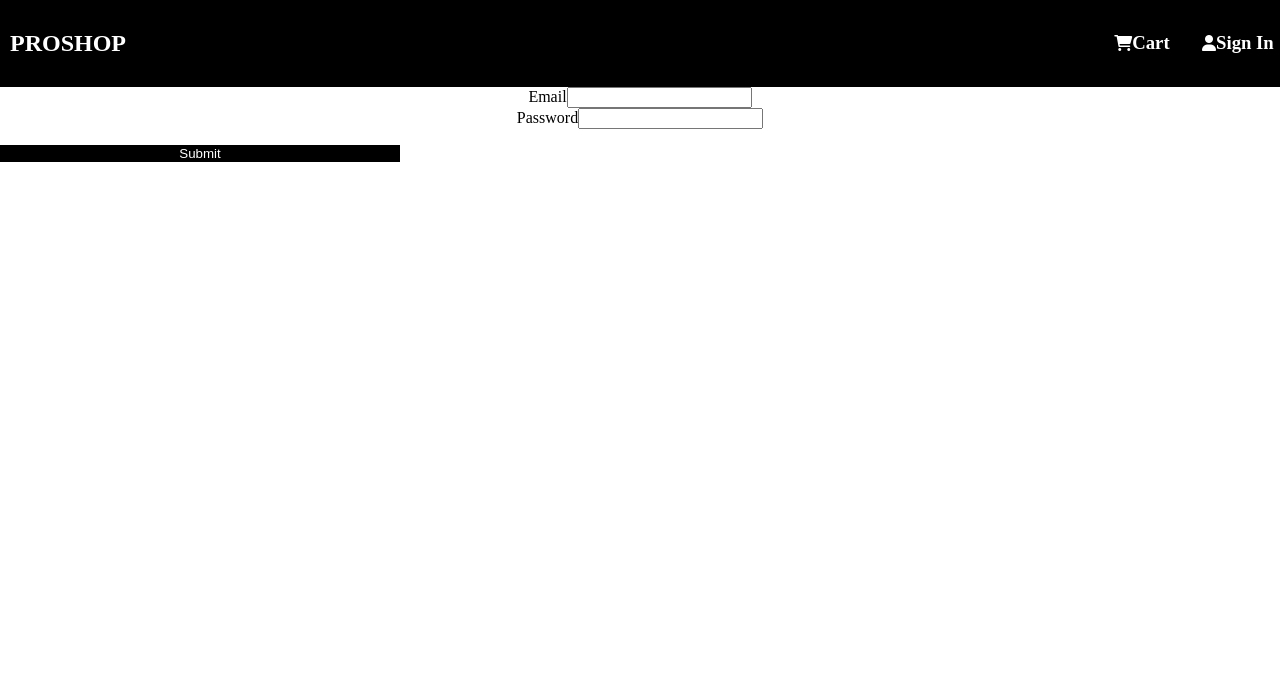
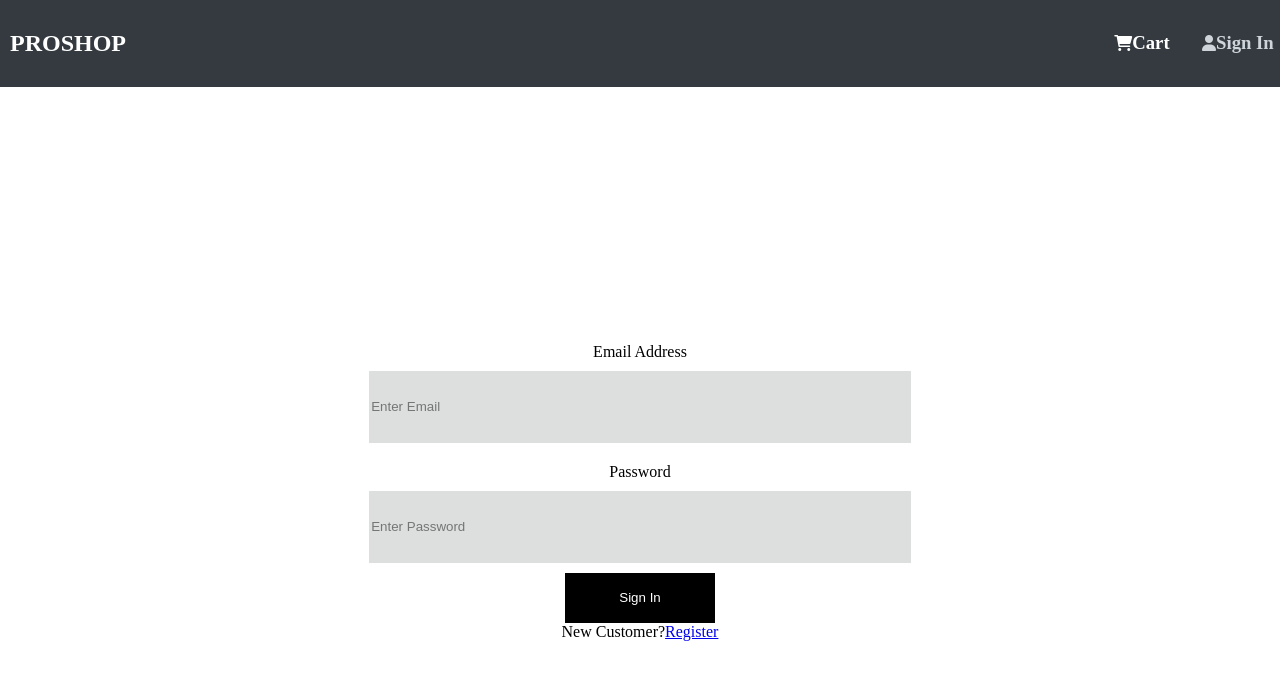
Before and after one commit to abeni-ga/proshop, a React (Create React App) app: page /signin in a window 1280 px wide. Shown: the top 680 px of the page. Built offline with nearby package versions, Linux system fonts and the light colour scheme.

Commit message:
fix some errors

```diff
--- a/src/components/Header/Header.styles.scss
+++ b/src/components/Header/Header.styles.scss
@@ -1,10 +1,10 @@
 header {
-  background-color: black;
+  background-color: #343a40;
   width: 100%;
   padding: 10px;
   display: flex;
   justify-content: space-between;
-  color: white;
+  color: #ced4da;
 }
 
 .buttons {
--- a/src/components/button/button.component.jsx
+++ b/src/components/button/button.component.jsx
@@ -3,7 +3,9 @@ import "./button.styles.scss";
 const Button = ({ children, ...otherProps }) => {
   return (
     <div className="button-container">
-      <button {...otherProps}>{children}</button>
+      <button className="btn" {...otherProps}>
+        {children}
+      </button>
     </div>
   );
 };
--- a/src/components/button/button.styles.scss
+++ b/src/components/button/button.styles.scss
@@ -1,11 +1,12 @@
 .button-container {
-  min-width: 200px;
-  max-width: 400px;
-  max-height: 90px;
-  min-height: 50px;
-  display: flex;
-  align-items: center;
-  button {
+  background-color: red;
+  max-width: 250px;
+  min-width: 150px;
+  max-height: 50px;
+  min-height: min-content;
+
+  height: 50px;
+  .btn {
     color: white;
     border: none;
     background-color: black;
--- a/src/components/input/input.component.jsx
+++ b/src/components/input/input.component.jsx
@@ -5,7 +5,9 @@ const Input = ({ label, ...props }) => {
   const [field, meta] = useField(props);
   return (
     <div className="input-container">
-      <label htmlFor={props.id || props.name}>{label}</label>
+      <div>
+        <label htmlFor={props.id || props.name}>{label}</label>
+      </div>
       <input className="text-input" {...field} {...props} />
       {meta.touched && meta.error ? (
         <div className="error">{meta.error}</div>
--- a/src/components/input/input.styles.scss
+++ b/src/components/input/input.styles.scss
@@ -0,0 +1,18 @@
+.input-container {
+  display: flex;
+  flex-direction: column;
+  width: 60%;
+  height: 100px;
+  align-items: center;
+  text-align: left;
+  justify-content: flex-start;
+  padding: 5px;
+  margin: 5px;
+  input {
+    margin-top: 10px;
+    width: 70%;
+    height: 100px;
+    border: none;
+    background-color: rgb(220, 223, 222);
+  }
+}
--- a/src/pages/Product-Details/ProductDetails.component.jsx
+++ b/src/pages/Product-Details/ProductDetails.component.jsx
@@ -1,6 +1,7 @@
 import { useState } from "react";
 import { useParams } from "react-router-dom";
 import { Link } from "react-router-dom";
+import Button from "../../components/button/button.component";
 import "./ProductDetails.styles.scss";
 import products from "../../products";
 import Rating from "../../components/Rating/Rating.component";
@@ -56,7 +57,7 @@ const ProductDetails = () => {
                 </select>
               </span>
             </div>
-            <button onClick={addToCartHandler}>Add To Cart</button>
+            <Button onClick={addToCartHandler}>ADD TO CART</Button>
           </div>
         </div>
       </div>
--- a/src/pages/Product-Details/ProductDetails.styles.scss
+++ b/src/pages/Product-Details/ProductDetails.styles.scss
@@ -2,11 +2,6 @@
   width: 100%;
   display: flex;
   justify-content: center;
-  button {
-    margin: 25px;
-    width: 100px;
-    height: auto;
-  }
 }
 
 .product-details-container {
@@ -47,12 +42,5 @@
       flex-direction: row;
       justify-content: space-between;
     }
-
-    button {
-      width: 90%;
-      height: 40px;
-      color: white;
-      background-color: black;
-    }
   }
 }
--- a/src/pages/signin/signin.page.jsx
+++ b/src/pages/signin/signin.page.jsx
@@ -1,5 +1,6 @@
 import { Formik, Field, Form, ErrorMessage } from "formik";
 import * as Yup from "yup";
+import { Link } from "react-router-dom";
 import Input from "../../components/input/input.component";
 import Button from "../../components/button/button.component";
 
@@ -21,10 +22,24 @@ const SignIn = () => {
       }}
     >
       {(formik) => (
-        <Form>
-          <Input label="Email" name="email" type="text" />
-          <Input label="Password" name="password" type="password" />
-          <Button type="submit">Submit</Button>
+        <Form className="login-form">
+          <Input
+            label="Email Address"
+            name="email"
+            type="text"
+            placeholder="Enter Email"
+          />
+          <Input
+            label="Password"
+            name="password"
+            type="password"
+            placeholder="Enter Password"
+          />
+          <Button type="submit">Sign In</Button>
+          <div className="regiter-text">
+            <span>New Customer?</span>
+            <Link to="/signup">Register</Link>
+          </div>
         </Form>
       )}
     </Formik>
--- a/src/pages/signin/signin.styles.scss
+++ b/src/pages/signin/signin.styles.scss
@@ -0,0 +1,8 @@
+.login-form {
+  display: flex;
+  height: 100vh;
+  width: 100vw;
+  flex-direction: column;
+  align-items: center;
+  justify-content: center;
+}
```
